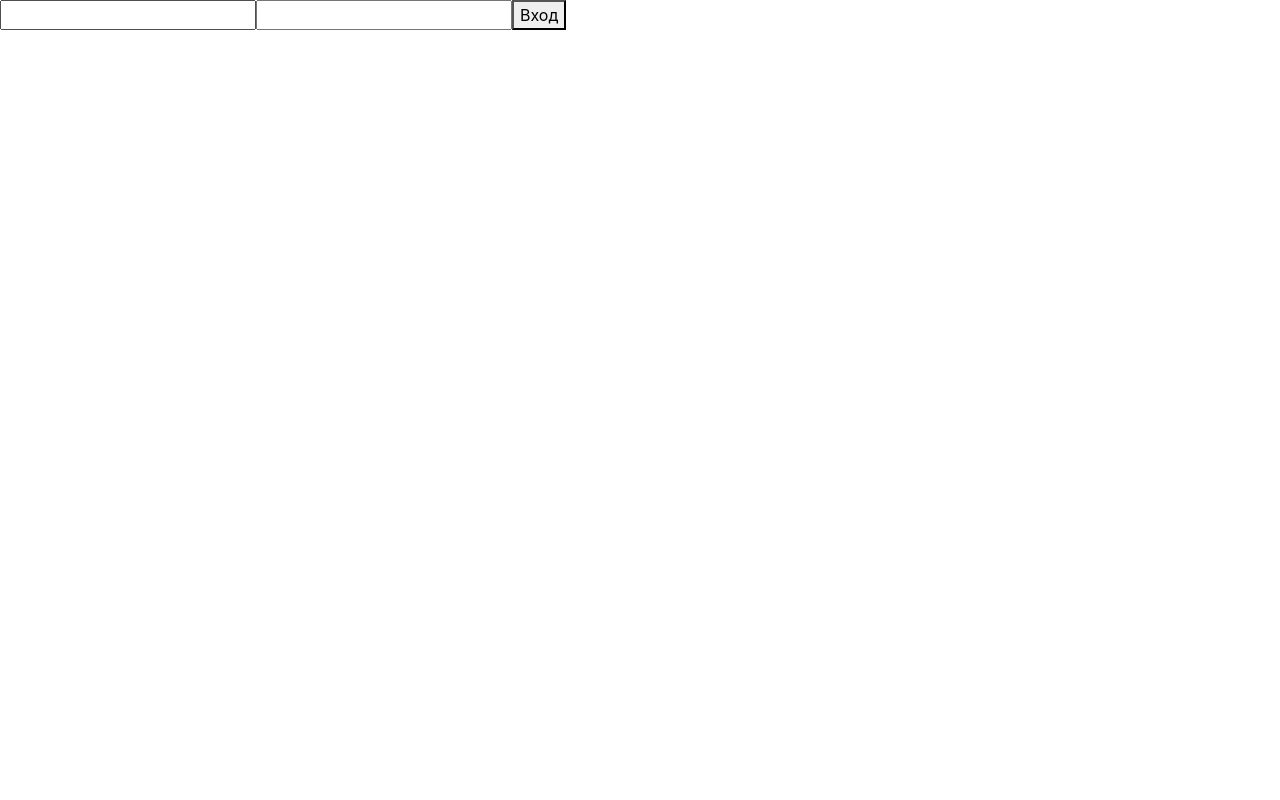
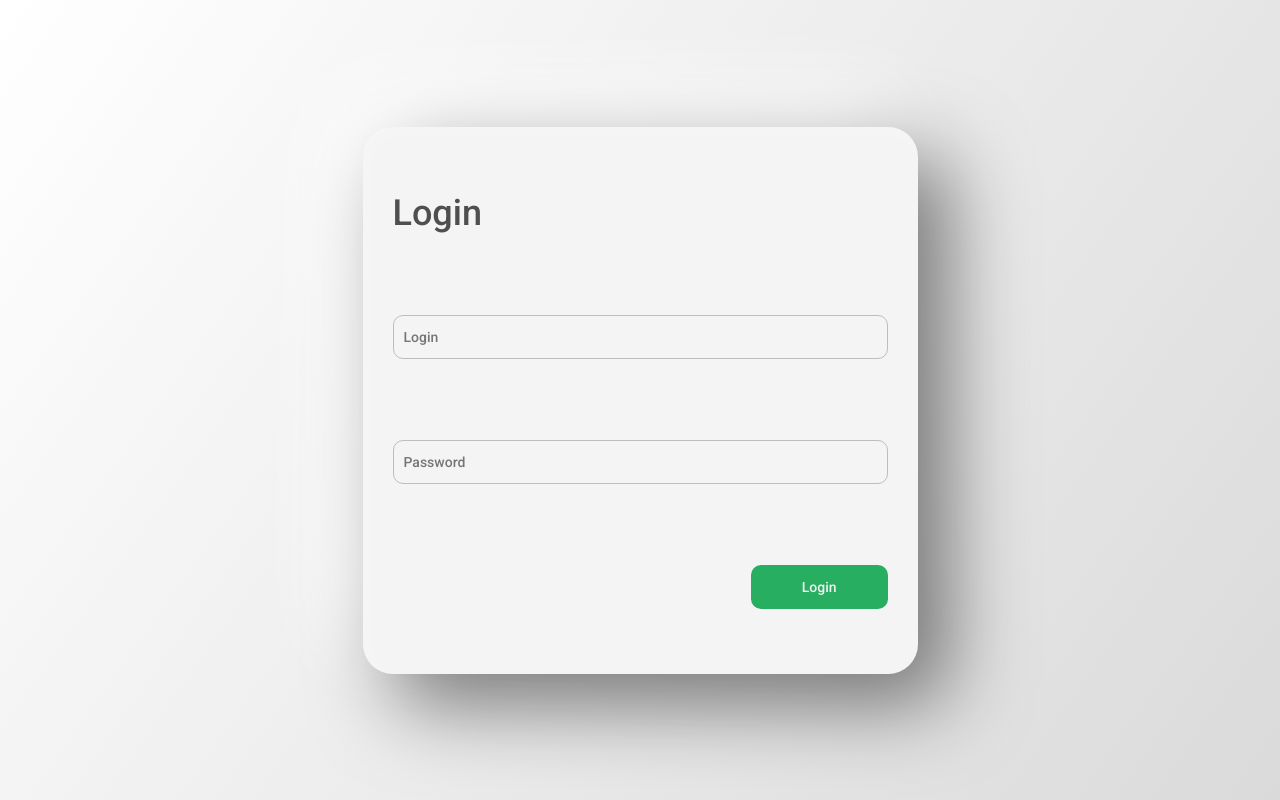
Before and after one commit to PaBLyS/HR-questions, a Nuxt app: page / in a window 1280 px wide. Built offline with nearby package versions, Linux system fonts and the light colour scheme.

Commit message:
create login page

```diff
--- /dev/null
+++ b/assets/style.css
@@ -0,0 +1 @@
+@import url('https://fonts.googleapis.com/css?family=Roboto:300,400,500,700&display=swap&subset=cyrillic');
--- a/nuxt.config.js
+++ b/nuxt.config.js
@@ -23,6 +23,7 @@ module.exports = {
   ** Global CSS
   */
   css: [
+    '~/assets/style.css'
   ],
   /*
   ** Plugins to load before mounting the App
--- a/pages/index.vue
+++ b/pages/index.vue
@@ -1,17 +1,25 @@
 <template>
-  <section>
-    <form action="">
-      <input v-model="login" type="text">
-      <input v-model="password" type="text">
-      <button @click="signIn">Вход</button>
+  <section class="index">
+    <form class="index__form">
+      <span class="index__form-label">Login</span>
+      <input v-model="login"
+             type="text"
+             class="index__form-input"
+             placeholder="Login">
+      <input v-model="password"
+             type="text"
+             class="index__form-input"
+             placeholder="Password">
+      <div class="index__form-button"
+           @click="signIn">
+        Login
+      </div>
     </form>
   </section>
 </template>
 
 <script>
-
     export default {
-        components: {},
         data() {
             return {
                 login: '',
@@ -30,5 +38,63 @@
 </script>
 
 <style lang="scss">
+  .index {
+    min-height: 100vh;
+    min-width: 100%;
+    background: linear-gradient(125.42deg, #FFFFFF 0%, #DADADA 100%);
+    display: flex;
+    align-items: center;
+    justify-content: center;
 
+    &__form {
+      display: flex;
+      flex-direction: column;
+      justify-content: space-between;
+      width: 555px;
+      height: 547px;
+      background: #F4F4F4;
+      box-shadow: 30px 30px 80px rgba(0, 0, 0, 0.5), -30px -30px 80px #FFFFFF, inset 4px 4px 20px rgba(255, 255, 255, 0.25);
+      border-radius: 30px;
+      padding: 65px 30px;
+
+      &-label {
+        font-family: 'Roboto', sans-serif;
+        font-style: normal;
+        font-weight: 500;
+        font-size: 36px;
+        line-height: 42px;
+        display: flex;
+        color: #4F4F4F;
+        align-self: flex-start;
+      }
+
+      &-input {
+        border: 1px solid #BDBDBD;
+        border-radius: 10px;
+        background: transparent;
+        padding: 13px 10px;
+        font-family: 'Roboto', sans-serif;
+        font-style: normal;
+        font-weight: 500;
+        font-size: 14px;
+        line-height: 16px;
+        outline: none;
+      }
+
+      &-button {
+        display: inline-block;
+        padding: 14px 51px;
+        align-self: flex-end;
+        background: #27AE60;
+        border-radius: 10px;
+        font-family: 'Roboto', sans-serif;
+        font-style: normal;
+        font-weight: 500;
+        font-size: 14px;
+        line-height: 16px;
+        color: #F2F2F2;
+        cursor: pointer;
+      }
+    }
+  }
 </style>
```
